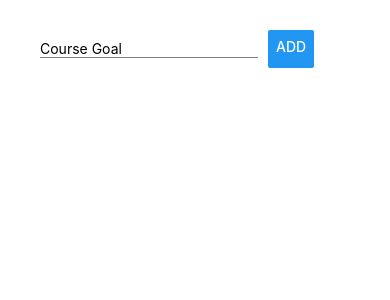
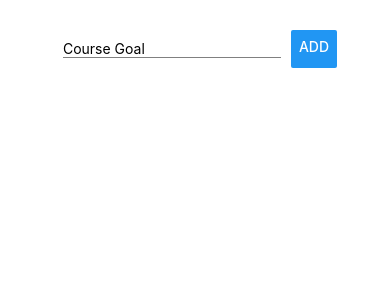
Before and after one commit to hoshimotao/rn-complete-guide, a React Native app: screen / in a window 390 px wide. Shown: the top 300 px of the page. Built offline with nearby package versions, Linux system fonts and the light colour scheme.

Commit message:
center object

```diff
--- a/App.js
+++ b/App.js
@@ -4,10 +4,12 @@ import { StyleSheet, Text, View, TextInput, Button } from 'react-native';
 export default function App() {
   return (
     <View style={{ padding:30 }}>
-     <View style={{ flexDirection: "row"}}>
+     <View style={{flexDirection: 'row', justifyContent: 'center'}}>
        <TextInput placeholder="Course Goal" style={{borderColor: 'gray', borderBottomWidth: 1, margin:10 }}/>
        <Button  title="ADD"/>
          </View>
+
+
       <View>
         </View>
         </View>
```
